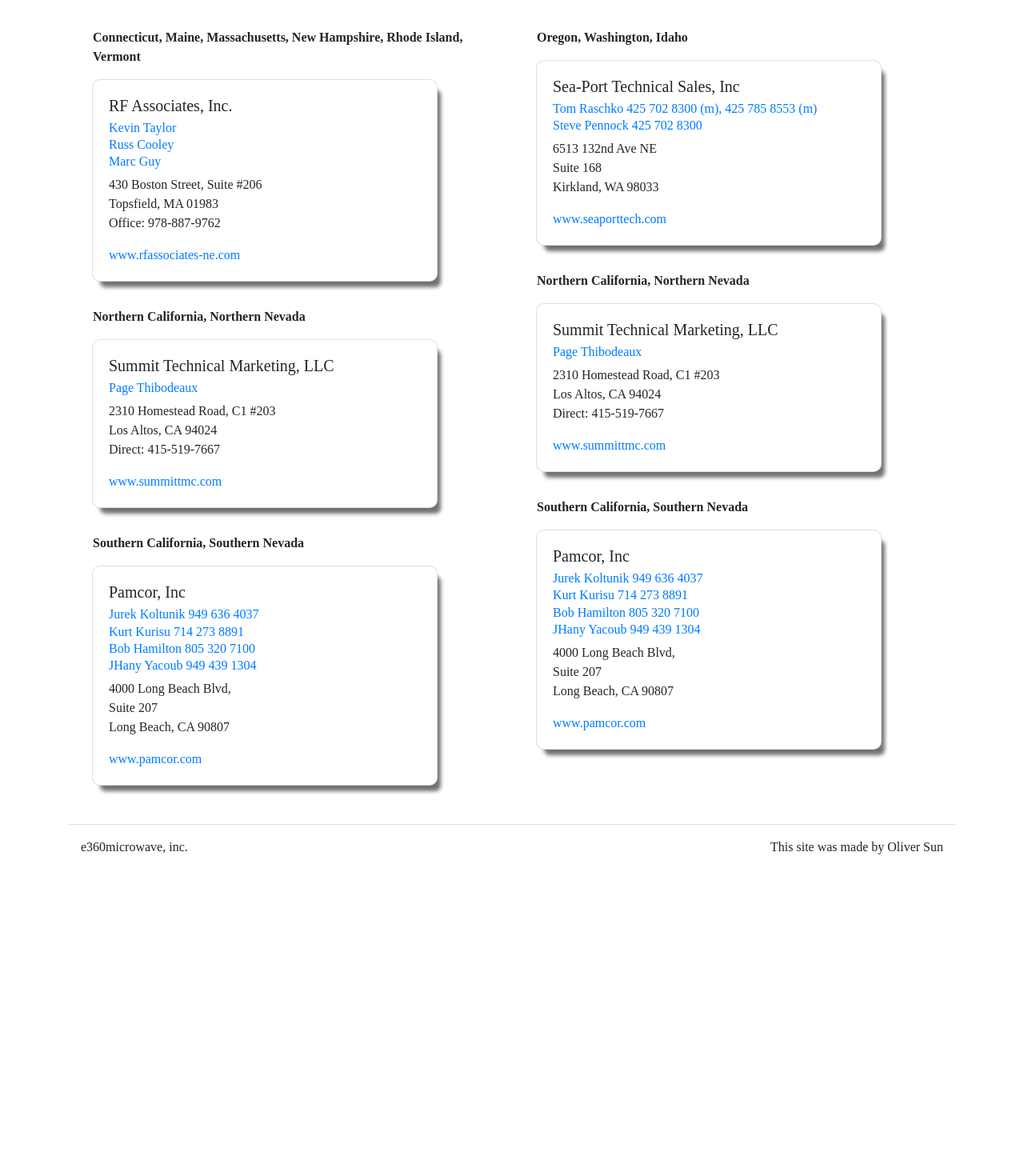
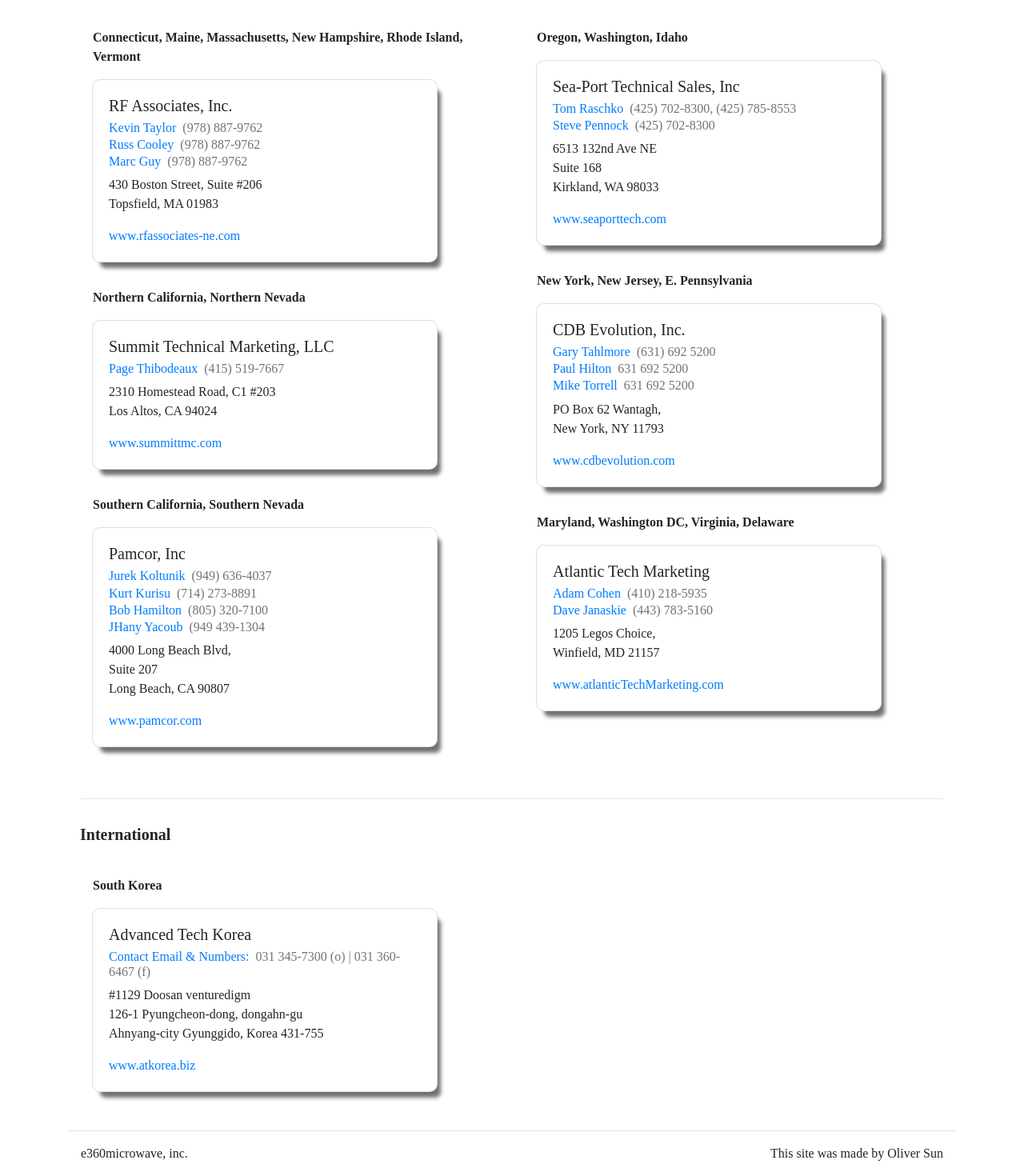
Before and after one commit to Olisun/e360microwave, a React (Create React App) app in the folder client/: page /contact in a window 1280 px wide. Shown: the part 259-1729 px from the top of the page at 80% size. Before the commit the page ends 1346 px from the top, so only its background shows below. Built offline with nearby package versions, Linux system fonts and the light colour scheme.

Commit message:
added remaining contact cards to contact page for north american and international

```diff
--- /dev/null
+++ b/client/src/components/card/Card-Advanced.js
@@ -0,0 +1,30 @@
+import React, { Component } from "react";
+import { render } from 'react-dom';
+import { Card } from "react-bootstrap";
+
+import "./Card.css";
+
+class CardAdvanced extends Component {
+  render() {
+    return (
+      <div>
+        <Card style={{ width: '27rem' }} className="contact-card">
+          <Card.Body>
+            <Card.Title>Advanced Tech Korea</Card.Title>
+            <Card.Subtitle className="mb-2 text-muted"><a href="mailto:morgan@atkorea.biz">Contact Email & Numbers:</a>&nbsp;&nbsp;031 345-7300  (o) | 031 360-6467 (f)</Card.Subtitle>
+            <Card.Text>
+              #1129 Doosan venturedigm
+              <br></br>
+              126-1 Pyungcheon-dong, dongahn-gu
+              <br></br>
+              Ahnyang-city Gyunggido, Korea 431-755
+              </Card.Text>
+            <Card.Link href="http://www.atkorea.biz/" target="blank">www.atkorea.biz</Card.Link>
+          </Card.Body>
+        </Card>
+      </div>
+    )
+  }
+}
+
+export default CardAdvanced;
--- /dev/null
+++ b/client/src/components/card/Card-Atlantic.js
@@ -0,0 +1,29 @@
+import React, { Component } from "react";
+import { render } from 'react-dom';
+import { Card } from "react-bootstrap";
+
+import "./Card.css";
+
+class CardAtlantic extends Component {
+  render() {
+    return (
+      <div>
+        <Card style={{ width: '27rem' }} className="contact-card">
+          <Card.Body>
+            <Card.Title>Atlantic Tech Marketing</Card.Title>
+            <Card.Subtitle className="mb-2 text-muted"><a href="mailto:contact@atlantic-tech.com">Adam Cohen</a>&nbsp;&nbsp;(410) 218-5935</Card.Subtitle>
+            <Card.Subtitle className="mb-2 text-muted"><a href="mailto:davejanaskie@gmail.com">Dave Janaskie</a>&nbsp;&nbsp;(443) 783-5160</Card.Subtitle>
+            <Card.Text>
+              1205 Legos Choice,
+              <br></br>
+              Winfield, MD 21157
+              </Card.Text>
+            <Card.Link href="http://www.atlanticTechMarketing.com/" target="blank">www.atlanticTechMarketing.com</Card.Link>
+          </Card.Body>
+        </Card>
+      </div>
+    )
+  }
+}
+
+export default CardAtlantic;
--- /dev/null
+++ b/client/src/components/card/Card-CDB.js
@@ -0,0 +1,31 @@
+import React, { Component } from "react";
+import { render } from 'react-dom';
+import { Card } from "react-bootstrap";
+
+import "./Card.css";
+
+class CardCDB extends Component {
+  render() {
+    return (
+      <div>
+        <Card style={{ width: '27rem' }} className="contact-card">
+          <Card.Body>
+            <Card.Title>CDB Evolution, Inc.</Card.Title>
+            <Card.Subtitle className="mb-2 text-muted"><a href="mailto:tahlmore@optonline.net">Gary Tahlmore</a>&nbsp;&nbsp;(631) 692 5200</Card.Subtitle>
+            <Card.Subtitle className="mb-2 text-muted"><a href="mailto:philton@optonline.net">Paul Hilton</a>&nbsp;&nbsp;631 692 5200</Card.Subtitle>
+            <Card.Subtitle className="mb-2 text-muted"><a href="mailto:amatorrell@frontiernet.net">Mike Torrell</a>&nbsp;&nbsp;631 692 5200</Card.Subtitle>
+            <Card.Text>
+              PO Box 62 Wantagh,
+              <br></br>
+              New York, NY 11793
+              </Card.Text>
+            {/* bad email address for CDB */}
+            <Card.Link href="http://www.cdbevolution.com/" target="blank">www.cdbevolution.com</Card.Link>
+          </Card.Body>
+        </Card>
+      </div>
+    )
+  }
+}
+
+export default CardCDB;
--- a/client/src/components/card/Card-Pamcor.js
+++ b/client/src/components/card/Card-Pamcor.js
@@ -11,10 +11,10 @@ class CardPamcor extends Component {
         <Card style={{ width: '27rem' }} className="contact-card">
           <Card.Body>
             <Card.Title>Pamcor, Inc</Card.Title>
-            <Card.Subtitle className="mb-2 text-muted"><a href="mailto:jkoltunik@pamcor.com">Jurek Koltunik 949 636 4037</a></Card.Subtitle>
-            <Card.Subtitle className="mb-2 text-muted"><a href="mailto:kkurisu@pamcor.com">Kurt Kurisu 714 273 8891</a></Card.Subtitle>
-            <Card.Subtitle className="mb-2 text-muted"><a href="mailto:rhamilton@pamcor.com">Bob Hamilton 805 320 7100</a></Card.Subtitle>
-            <Card.Subtitle className="mb-2 text-muted"><a href="mailto:hyacoub@pamcor.com">JHany Yacoub 949 439 1304</a></Card.Subtitle>
+            <Card.Subtitle className="mb-2 text-muted"><a href="mailto:jkoltunik@pamcor.com">Jurek Koltunik</a>&nbsp;&nbsp;(949) 636-4037</Card.Subtitle>
+            <Card.Subtitle className="mb-2 text-muted"><a href="mailto:kkurisu@pamcor.com">Kurt Kurisu</a>&nbsp;&nbsp;(714) 273-8891</Card.Subtitle>
+            <Card.Subtitle className="mb-2 text-muted"><a href="mailto:rhamilton@pamcor.com">Bob Hamilton</a>&nbsp;&nbsp;(805) 320-7100</Card.Subtitle>
+            <Card.Subtitle className="mb-2 text-muted"><a href="mailto:hyacoub@pamcor.com">JHany Yacoub</a>&nbsp;&nbsp;(949 439-1304</Card.Subtitle>
             <Card.Text>
               4000 Long Beach Blvd,
               <br></br>
--- a/client/src/components/card/Card-RFAssoc.js
+++ b/client/src/components/card/Card-RFAssoc.js
@@ -11,15 +11,13 @@ class CardRFAssoc extends Component {
         <Card style={{ width: '27rem' }} className="contact-card">
           <Card.Body>
             <Card.Title>RF Associates, Inc.</Card.Title>
-            <Card.Subtitle className="mb-2 text-muted"><a href="mailto:kevint@rfassociates-ne.com">Kevin Taylor</a></Card.Subtitle>
-            <Card.Subtitle className="mb-2 text-muted"><a href="mailto:russc@rfassociates-ne.com">Russ Cooley</a></Card.Subtitle>
-            <Card.Subtitle className="mb-2 text-muted"><a href="mailto:marcg@rfassociates-ne.com​">Marc Guy</a></Card.Subtitle>
+            <Card.Subtitle className="mb-2 text-muted"><a href="mailto:kevint@rfassociates-ne.com">Kevin Taylor</a>&nbsp;&nbsp;(978) 887-9762</Card.Subtitle>
+            <Card.Subtitle className="mb-2 text-muted"><a href="mailto:russc@rfassociates-ne.com">Russ Cooley</a>&nbsp;&nbsp;(978) 887-9762</Card.Subtitle>
+            <Card.Subtitle className="mb-2 text-muted"><a href="mailto:marcg@rfassociates-ne.com​">Marc Guy</a>&nbsp;&nbsp;(978) 887-9762</Card.Subtitle>
             <Card.Text>
               430 Boston Street, Suite #206
               <br></br>
               Topsfield, MA 01983
-              <br></br>
-              Office: 978-887-9762
               </Card.Text>
             <Card.Link href="http://www.rfassociates-ne.com" target="blank ">www.rfassociates-ne.com</Card.Link>
           </Card.Body>
--- a/client/src/components/card/Card-SeaPort.js
+++ b/client/src/components/card/Card-SeaPort.js
@@ -11,8 +11,8 @@ class CardSeaPort extends Component {
         <Card style={{ width: '27rem' }} className="contact-card">
           <Card.Body>
             <Card.Title>Sea-Port Technical Sales, Inc</Card.Title>
-            <Card.Subtitle className="mb-2 text-muted"><a href="mailto:tom@seaporttech.com">Tom Raschko 425 702 8300 (m), 425 785 8553  (m)</a></Card.Subtitle>
-            <Card.Subtitle className="mb-2 text-muted"><a href="mailto:s.pennock@comcast.net">Steve Pennock 425 702 8300</a></Card.Subtitle>
+            <Card.Subtitle className="mb-2 text-muted"><a href="mailto:tom@seaporttech.com">Tom Raschko</a>&nbsp;&nbsp;(425) 702-8300, (425) 785-8553</Card.Subtitle>
+            <Card.Subtitle className="mb-2 text-muted"><a href="mailto:s.pennock@comcast.net">Steve Pennock</a>&nbsp;&nbsp;(425) 702-8300</Card.Subtitle>
             <Card.Text>
               6513 132nd Ave NE
               <br></br>
--- a/client/src/components/card/Card-SummitTech.js
+++ b/client/src/components/card/Card-SummitTech.js
@@ -11,13 +11,11 @@ class CardSummitTech extends Component {
         <Card style={{ width: '27rem' }} className="contact-card">
           <Card.Body>
             <Card.Title>Summit Technical Marketing, LLC</Card.Title>
-            <Card.Subtitle className="mb-2 text-muted"><a href="mailto:page@summittmc.com">Page Thibodeaux</a></Card.Subtitle>
+            <Card.Subtitle className="mb-2 text-muted"><a href="mailto:page@summittmc.com">Page Thibodeaux</a>&nbsp;&nbsp;(415) 519-7667</Card.Subtitle>
             <Card.Text>
               2310 Homestead Road, C1 #203
               <br></br>
               Los Altos, CA  94024
-              <br></br>
-              Direct: 415-519-7667
               </Card.Text>
             <Card.Link href="http://www.summittmc.com/" target="blank ">www.summittmc.com</Card.Link>
           </Card.Body>
--- a/client/src/pages/contact/Contact.css
+++ b/client/src/pages/contact/Contact.css
@@ -2,3 +2,7 @@
   text-align: left;
   margin-left: 1rem;
 }
+
+.territory-header {
+  text-align: center;
+}
--- a/client/src/pages/contact/Contact.js
+++ b/client/src/pages/contact/Contact.js
@@ -7,6 +7,9 @@ import CardRFAssoc from "../../components/card/Card-RFAssoc";
 import CardSummitTech from "../../components/card/Card-SummitTech";
 import CardPamcor from "../../components/card/Card-Pamcor";
 import CardSeaPort from "../../components/card/Card-SeaPort";
+import CardCDB from "../../components/card/Card-CDB";
+import CardAtlantic from "../../components/card/Card-Atlantic";
+import CardAdvanced from "../../components/card/Card-Advanced";
 import "./Contact.css";
 
 class ContactPage extends Component {
@@ -24,12 +27,12 @@ class ContactPage extends Component {
             </Col>
           </Row>
         </Container>
-        <Container>
+        <Container className="wow fadeIn">
           <Row>
-            <h5><strong>North America</strong></h5>
+            <h5 className="territory-header"><strong>North America</strong></h5>
           </Row>
         </Container>
-        <Row>
+        <Row className="wow fadeIn">
           <Col sm={6}>
             <Container>
               <Row>
@@ -59,15 +62,33 @@ class ContactPage extends Component {
             </Container>
             <Container>
               <Row>
-                <p className="territory"><strong>Northern California, Northern Nevada</strong></p>
+                <p className="territory"><strong>New York, New Jersey, E. Pennsylvania</strong></p>
               </Row>
-              <CardSummitTech />
+              <CardCDB />
             </Container>
             <Container>
               <Row>
-                <p className="territory"><strong>Southern California, Southern Nevada</strong></p>
+                <p className="territory"><strong>Maryland, Washington DC, Virginia, Delaware</strong></p>
               </Row>
-              <CardPamcor />
+              <CardAtlantic />
+            </Container>
+          </Col>
+        </Row>
+        <br></br>
+        <br></br>
+        <hr></hr>
+        <Container className="wow fadeIn">
+          <Row>
+            <h5 className="territory-header"><strong>International</strong></h5>
+          </Row>
+        </Container>
+        <Row className="wow fadeIn">
+          <Col sm={6}>
+            <Container>
+              <Row>
+                <p className="territory"><strong>South Korea</strong></p>
+              </Row>
+              <CardAdvanced />
             </Container>
           </Col>
         </Row>
```
